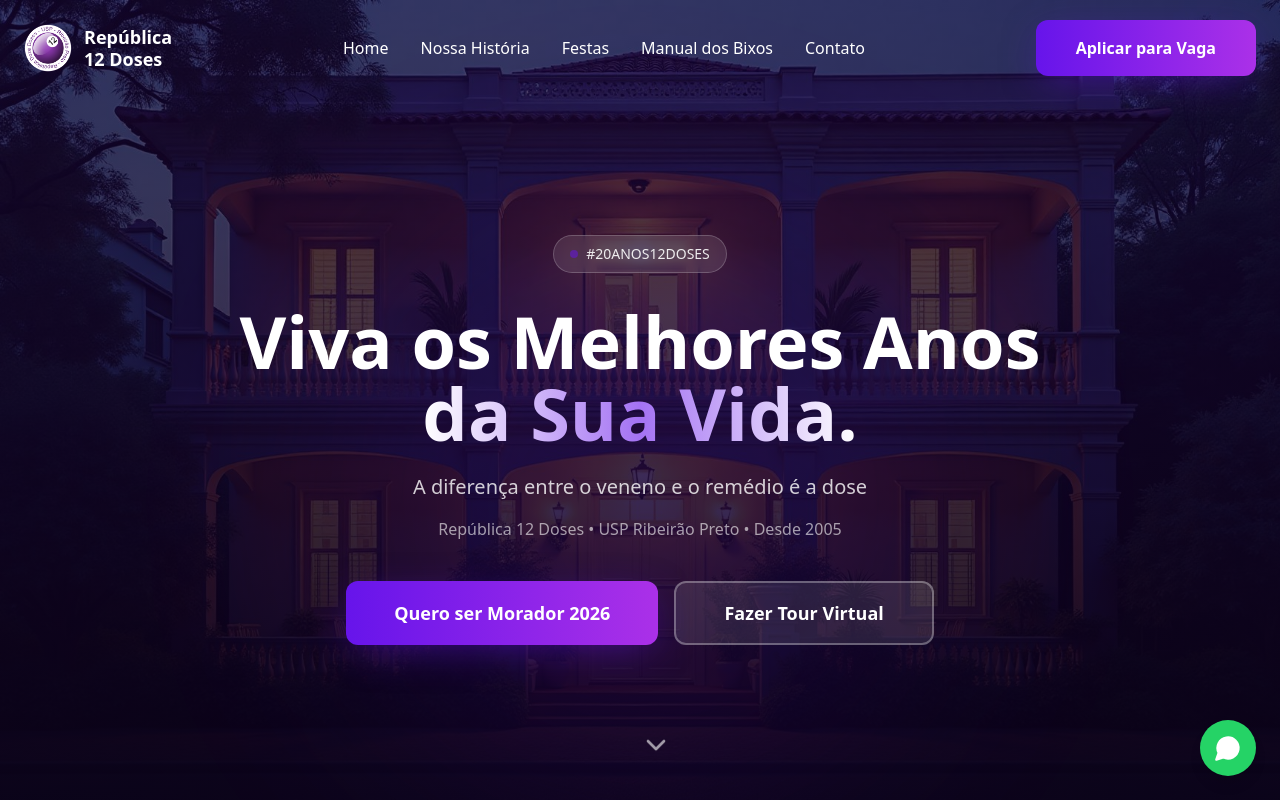
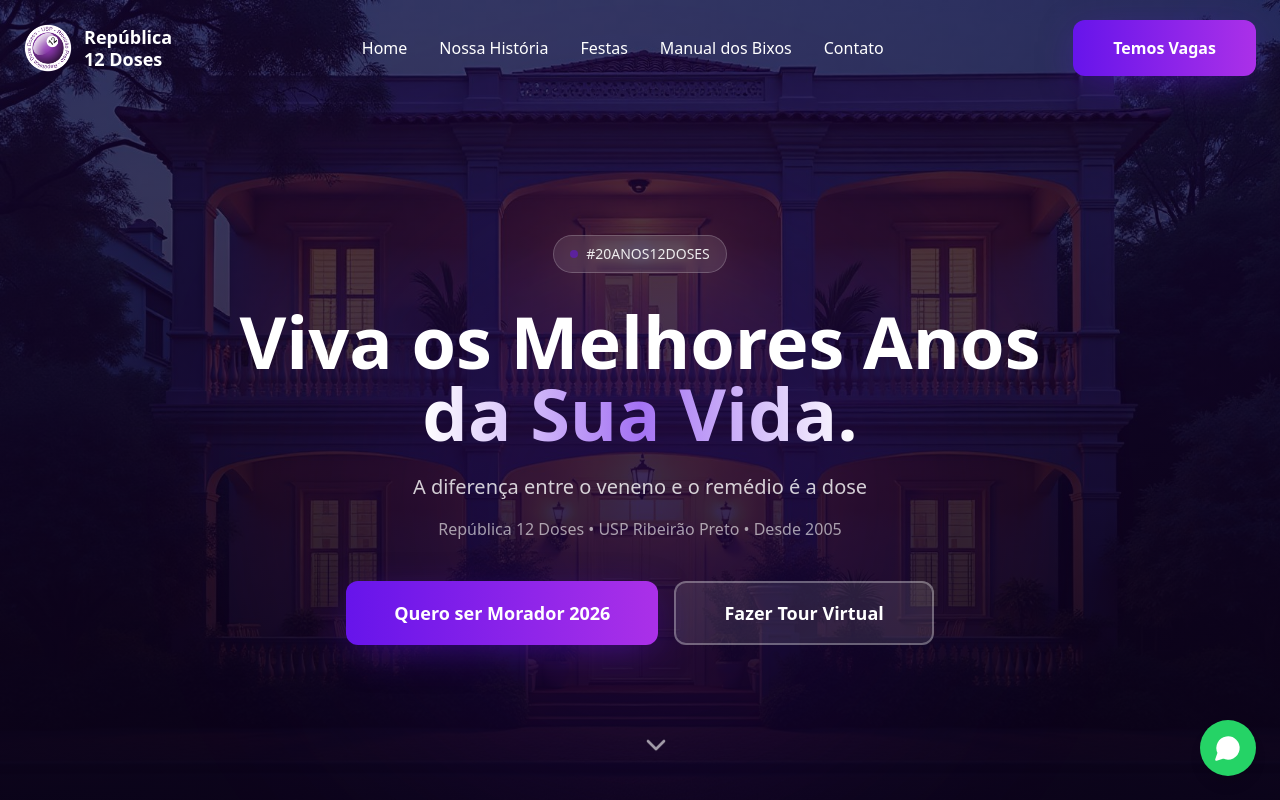
Before and after one commit to Fatrock3871/rep-blica-12-doses-casa-roxa, a React (Vite) app: page / in a window 1280 px wide. Shown: the top 800 px of the page. Built offline with nearby package versions, Linux system fonts and the light colour scheme; the HTML template or start-up script is replaced by a standard one.

Commit message:
Visual edit in Lovable
Edited UI in Lovable

```diff
--- a/src/components/Header.tsx
+++ b/src/components/Header.tsx
@@ -32,11 +32,7 @@ const Header = () => {
       <div className="container flex items-center justify-between">
         {/* Logo */}
         <a href="#home" className="flex items-center gap-3">
-          <img
-            src={logo12Doses}
-            alt="República 12 Doses"
-            className="w-12 h-12 object-contain"
-          />
+          <img src={logo12Doses} alt="República 12 Doses" className="w-12 h-12 object-contain" />
           <div className="hidden sm:block">
             <p className={`font-display font-bold text-lg leading-tight ${isScrolled ? "text-foreground" : "text-primary-foreground"}`}>
               República
@@ -57,7 +53,7 @@ const Header = () => {
         {/* CTA Button */}
         <div className="hidden lg:block">
           <Button variant="hero" size="lg" asChild>
-            <a href="#aplicar">Aplicar para Vaga</a>
+            <a href="#aplicar">Temos Vagas</a>
           </Button>
         </div>
 
```
